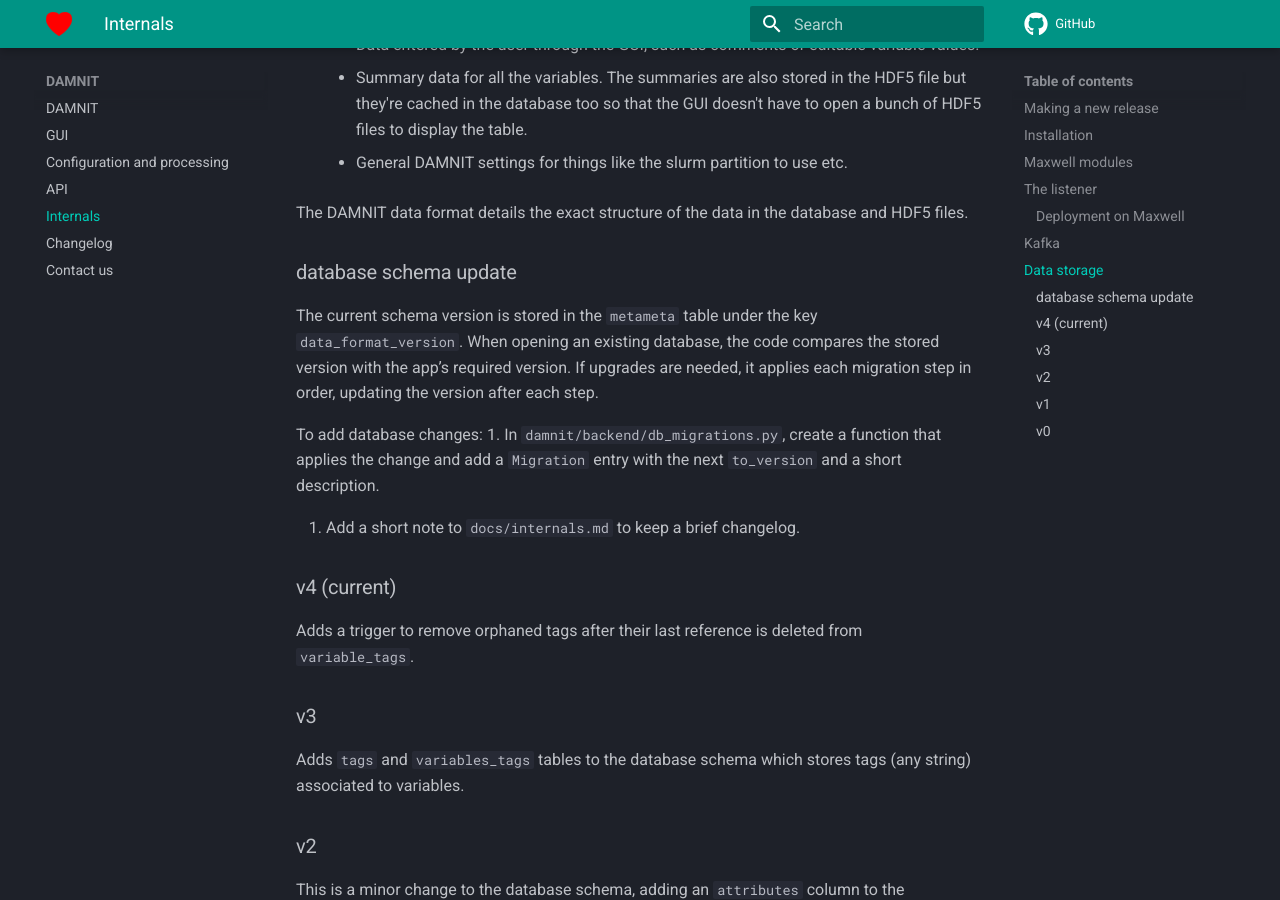
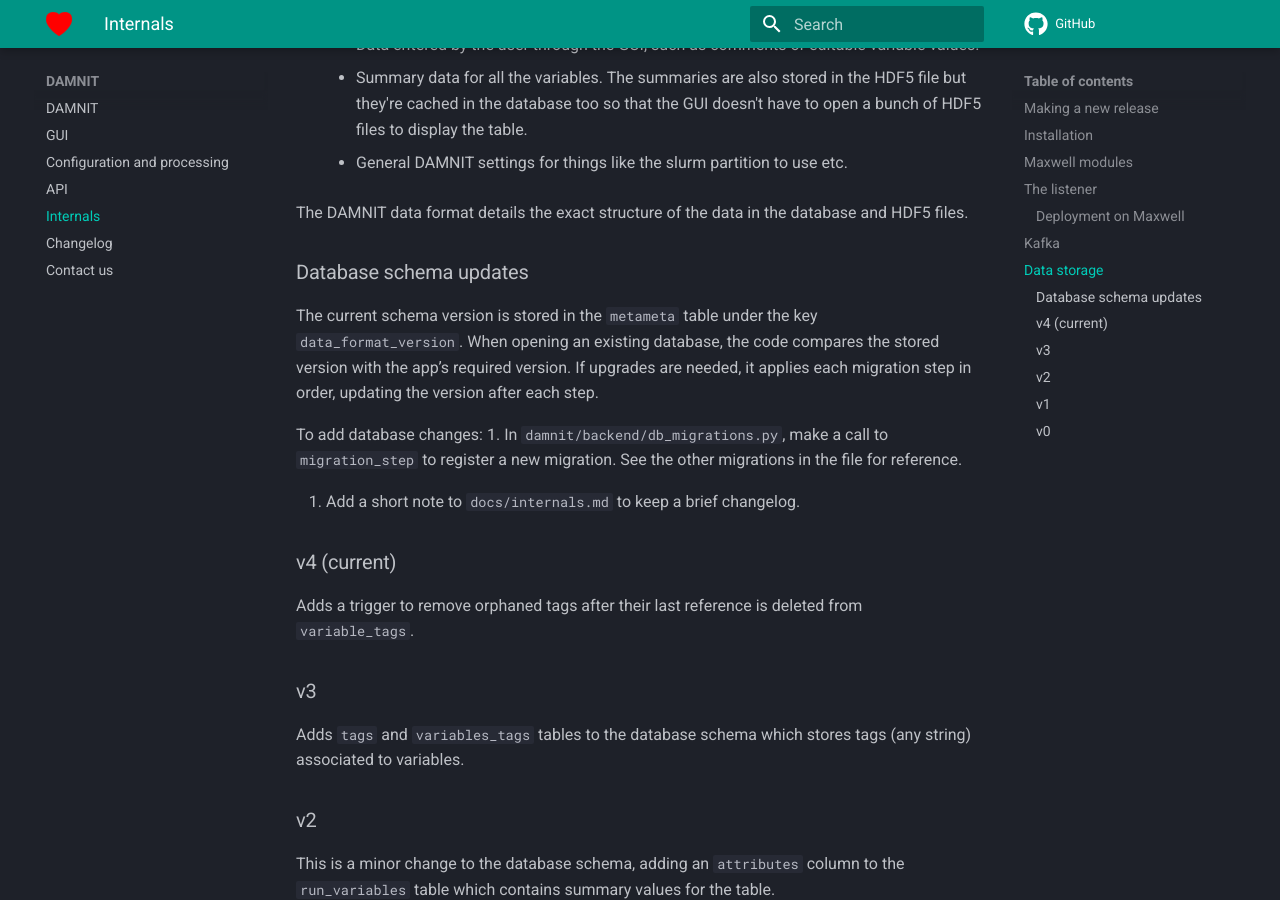
Before and after one commit to European-XFEL/DAMNIT, an MkDocs documentation site: the page built from docs/internals.md, in a window 1280 px wide and 900 px high, scrolled down 4025 px. Built offline with MkDocs 1.6.1 and Material for MkDocs 9.7.7, drawn with Linux system fonts in a browser that asks for light colours; comment, search, counter and statistics services are not loaded.

Commit message:
docs: update db schema update instructions

```diff
--- a/docs/internals.md
+++ b/docs/internals.md
@@ -185,7 +185,7 @@ a proposal by default:
 The DAMNIT data format details the exact structure of the data in the database
 and HDF5 files.
 
-### database schema update
+### Database schema updates
 
 The current schema version is stored in the `metameta` table under the key
 `data_format_version`. When opening an existing database, the code compares the
@@ -193,9 +193,8 @@ stored version with the app’s required version. If upgrades are needed, it
 applies each migration step in order, updating the version after each step.
 
 To add database changes:
-1. In `damnit/backend/db_migrations.py`, create a function that applies the
-   change and add a `Migration` entry with the next `to_version` and a short
-   description.
+1. In `damnit/backend/db_migrations.py`, make a call to `migration_step` to
+   register a new migration. See the other migrations in the file for reference.
 
 2. Add a short note to `docs/internals.md` to keep a brief changelog.
 
```
